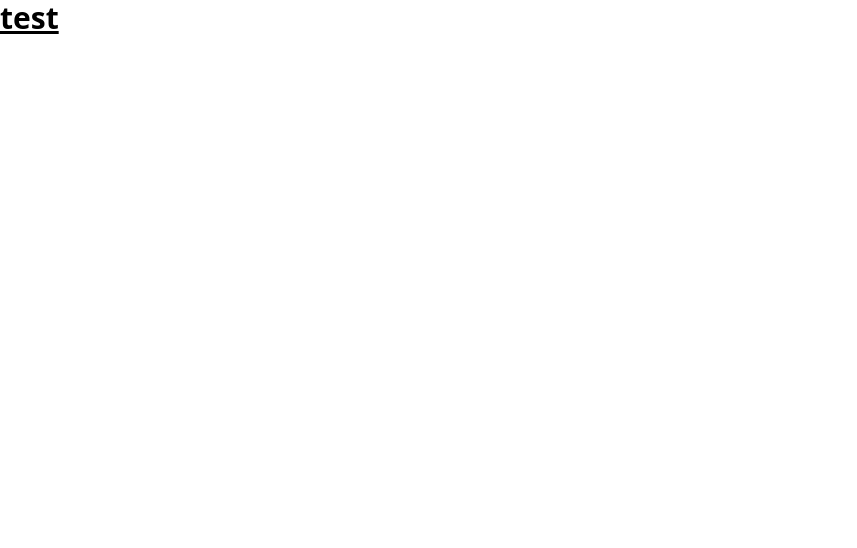
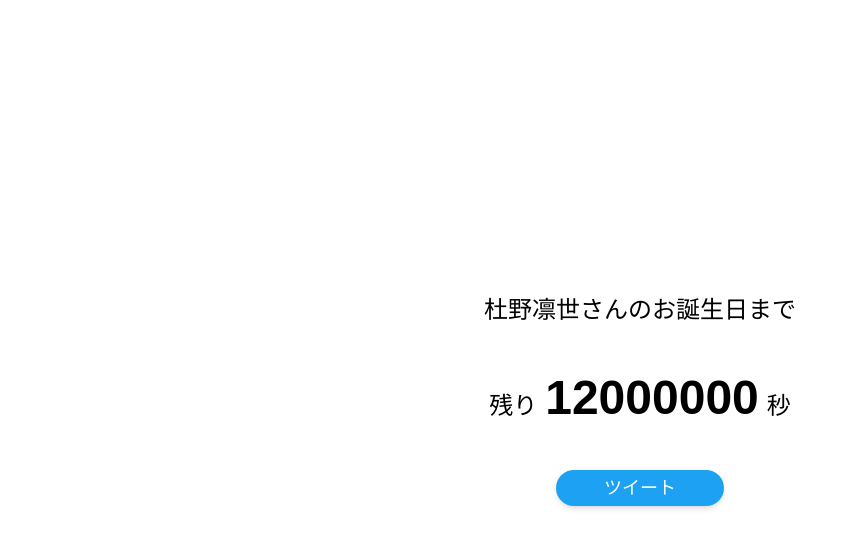
Before and after one commit to arrow2nd/idol-birthday-countdown, a Next.js app: page / in a window 1280 px wide. Shown: the top 548 px of the page, without its empty margins (0-857 px from the left). Built offline with nearby package versions, Linux system fonts and the light colour scheme.

Commit message:
feat: メインページを追加

```diff
--- /dev/null
+++ b/components/common/seo/index.tsx
@@ -0,0 +1,36 @@
+import Head from 'next/head'
+
+import { site } from 'data/site'
+
+export type SEOProps = {
+  idolName: string
+  ogpImageUrl: string
+}
+
+const SEO = ({ idolName, ogpImageUrl }: SEOProps) => {
+  const { titleTemplate, descTemplate, url, twitterUsername } = site
+
+  const insertText = idolName ? idolName + 'さん' : 'アイマスアイドル'
+
+  const title = titleTemplate.replace('%s', insertText)
+  const desc = descTemplate.replace('%s', insertText)
+
+  return (
+    <Head>
+      <title>{title}</title>
+      <meta name="description" content={desc} />
+      <meta property="og:url" content={url} />
+      <meta property="og:title" content={title} />
+      <meta property="og:description" content={desc} />
+      <meta property="og:image" content={ogpImageUrl} />
+      <meta name="twitter:card" content="summary_large_image" />
+      <meta name="twitter:creator" content={twitterUsername} />
+      <meta name="twitter:url" content={url} />
+      <meta name="twitter:title" content={title} />
+      <meta name="twitter:description" content={desc} />
+      <meta name="twitter:image" content={ogpImageUrl} />
+    </Head>
+  )
+}
+
+export default SEO
--- /dev/null
+++ b/components/home/index.tsx
@@ -0,0 +1,19 @@
+import SEO, { SEOProps } from 'components/common/seo'
+
+import Time from './time'
+import Tweet from './tweet'
+
+type Props = {}
+
+const Home = ({ idolName, ogpImageUrl }: Props & SEOProps): JSX.Element => (
+  <div className="flex flex-col justify-center items-center min-h-screen">
+    <SEO {...{ idolName, ogpImageUrl }} />
+    <div className="space-y-12 text-center font-default">
+      <div className="text-2xl">{`${idolName}さんのお誕生日まで`}</div>
+      <Time />
+      <Tweet />
+    </div>
+  </div>
+)
+
+export default Home
--- /dev/null
+++ b/components/home/time.tsx
@@ -0,0 +1,9 @@
+const Time = () => (
+  <div className="space-x-2 text-2xl">
+    <span>残り</span>
+    <span className="text-5xl font-bold">12000000</span>
+    <span>秒</span>
+  </div>
+)
+
+export default Time
--- /dev/null
+++ b/components/home/tweet.tsx
@@ -0,0 +1,10 @@
+const Tweet = (): JSX.Element => (
+  <a
+    className="inline-block px-12 py-1 text-lg text-white rounded-full shadow-md"
+    style={{ backgroundColor: '#1da1f2' }}
+  >
+    ツイート
+  </a>
+)
+
+export default Tweet
--- /dev/null
+++ b/data/site.ts
@@ -0,0 +1,6 @@
+export const site = {
+  titleTemplate: '%sさんのお誕生日まで…？',
+  descTemplate: '%sさんのお誕生日までをカウントダウンするサイトです。',
+  url: 'https://idol-birthday.vercel.app',
+  twitterUsername: '@arrow_2nd'
+}
--- a/pages/index.tsx
+++ b/pages/index.tsx
@@ -1,7 +1,7 @@
-import type { NextPage } from "next";
+import type { NextPage } from 'next'
 
-const Home: NextPage = () => (
-  <h1 className="text-3xl font-bold underline">test</h1>
-);
+import Home from 'components/home'
 
-export default Home;
+const HomePage: NextPage = () => <Home idolName="杜野凛世" ogpImageUrl="" />
+
+export default HomePage
--- a/tailwind.config.js
+++ b/tailwind.config.js
@@ -1,10 +1,19 @@
 module.exports = {
   content: [
-    "./pages/**/*.{js,ts,jsx,tsx}",
-    "./components/**/*.{js,ts,jsx,tsx}",
+    './pages/**/*.{js,ts,jsx,tsx}',
+    './components/**/*.{js,ts,jsx,tsx}'
   ],
   theme: {
-    extend: {},
+    fontFamily: {
+      default: [
+        'Hiragino Kaku Gothic ProN',
+        'ヒラギノ角ゴ ProN W3',
+        'メイリオ',
+        'Meiryo',
+        'sans-serif'
+      ]
+    },
+    extend: {}
   },
-  plugins: [],
-};
+  plugins: []
+}
--- a/tsconfig.json
+++ b/tsconfig.json
@@ -13,7 +13,8 @@
     "resolveJsonModule": true,
     "isolatedModules": true,
     "jsx": "preserve",
-    "incremental": true
+    "incremental": true,
+    "baseUrl": "."
   },
   "include": ["next-env.d.ts", "**/*.ts", "**/*.tsx"],
   "exclude": ["node_modules"]
```
Also changed, not shown: 1 other file (tests, documents, lock files or other folders).
